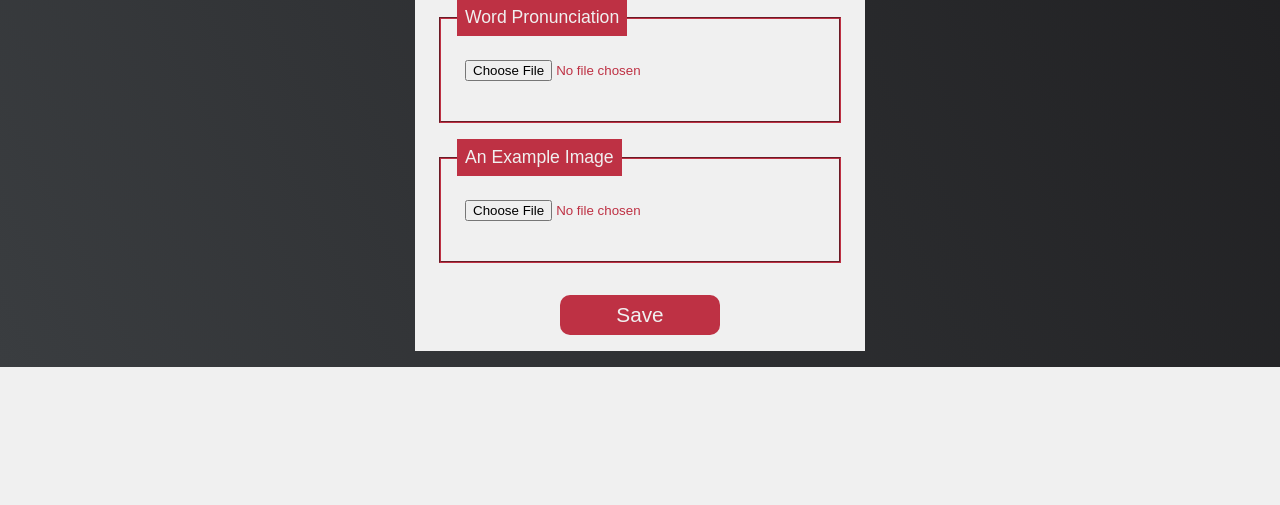
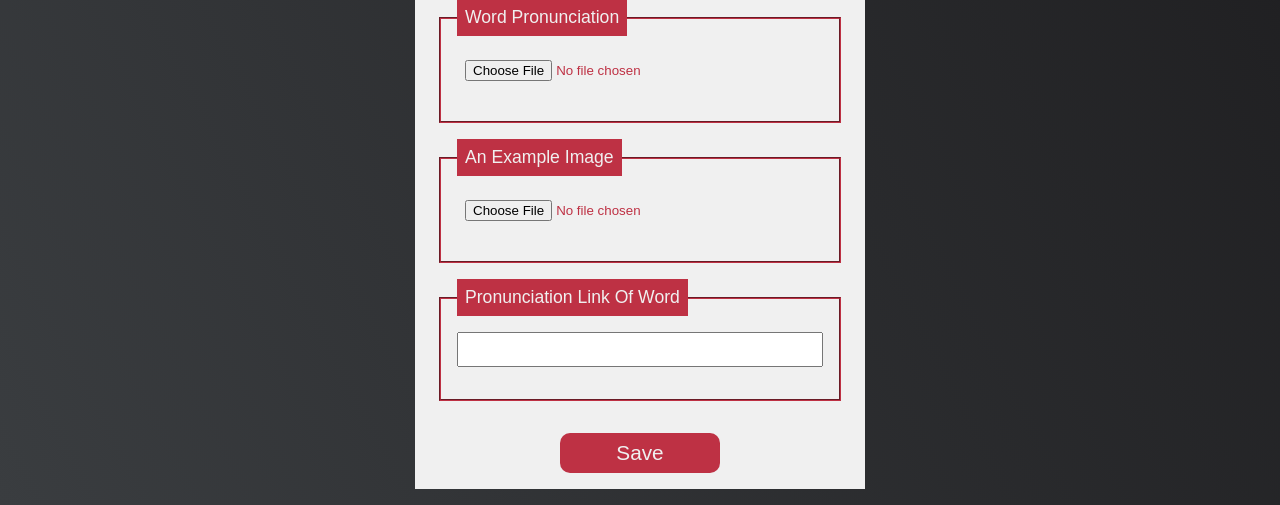
Before and after one commit to BenAwad95/english-words-dictionary, a Django app: page /new-store/create/ in a window 1280 px wide. Shown: the part 963-1468 px from the top of the page. Before the commit the page ends 1330 px from the top, so only its background shows below. Run offline with Django 3.2, Linux system fonts and the light colour scheme; some libraries are stand-ins or nearby versions.

Commit message:
get word pron from url was succssfully done

```diff
--- a/StoreWords/settings.py
+++ b/StoreWords/settings.py
@@ -23,10 +23,9 @@ BASE_DIR = os.path.dirname(os.path.dirname(os.path.abspath(__file__)))
 SECRET_KEY = '11&7w&a=_6uzsggn(haj6ag2nmi1i65-=cv!#06%l1f1cigfn#*$'
 
 # SECURITY WARNING: don't run with debug turned on in production!
-DEBUG = False
+DEBUG = True
 
 ALLOWED_HOSTS = [
-    'localhost'
 ]
 
 
--- a/theNewStore/models.py
+++ b/theNewStore/models.py
@@ -1,3 +1,5 @@
+from email.policy import default
+from tabnanny import verbose
 from django import urls
 from django.db import models
 from django.urls import reverse
@@ -40,6 +42,8 @@ class WordModel(models.Model):
     word_type = models.CharField(verbose_name='word type', max_length=10, default= NOUN,choices=WORD_TYPE_CHOICES, blank=False)
     word_image = models.ImageField(verbose_name='an example image', upload_to= image_file_path, blank=True, null=True)
     audio_file = models.FileField(verbose_name='word Pronunciation', upload_to= audio_file_path,max_length=100, blank=True, null=True, validators=[validate_audio_file])
+    # audio link field
+    pron_word_link = models.CharField(max_length=250, verbose_name='Pronunciation link of word', blank=True, null=True, default=None)
     # audio_sample = models.AudioField()
 
     # def clean(self):
--- a/theNewStore/templates/theNewStore/wordmodel_detail.html
+++ b/theNewStore/templates/theNewStore/wordmodel_detail.html
@@ -19,7 +19,7 @@
         <a href="{{ object.delete_url }}"><i class="fas fa-trash-alt" title="Delete"></i></a>
       </div>
       <h2 class="word_text">{{ object.word_text }} <small class="word_type">{{ object.get_word_type_display }}</small>
-      <audio src="{{object.audio_url}}" id="audio_src">
+      <audio src="{{object.pron_word_link}}" id="audio_src">
       </audio>
       <a id="play_audio" scr="{{object.audio_url}}" href="#" class="word-audio">
         {% if object.audio_url %}
--- a/theNewStore/views.py
+++ b/theNewStore/views.py
@@ -6,6 +6,7 @@ from django.contrib import messages
 from .models import WordModel, DefinitionsModel, ExampleModel
 from .forms import WordForm
 import random
+from .utlls import get_link_from_url
 # ? import prefetch due to handle the relented objects
 
 app_name = 'theNewStore'
@@ -70,15 +71,19 @@ class WordCreateView(CreateView):
     def form_valid(self, form):
         # print(form.cleaned_data)
         word_obj = form.instance
-        word_obj.save()
         cleaned_data = form.cleaned_data
         definitions = cleaned_data['definition'].split('-')
         examples = cleaned_data['example'].split('-')
+        pron_word_link = cleaned_data['pron_word_link']
+        word_pron_audio_link = get_link_from_url(pron_word_link)
+        word_obj.pron_word_link = word_pron_audio_link
+        word_obj.save()
         # create definition model for all in the list
         for definition in definitions:
             DefinitionsModel.objects.create(word=word_obj, definition_text=definition.strip())
         for example in examples:
             ExampleModel.objects.create(word=word_obj, example_text=example.strip())
+        print(cleaned_data)
         messages.success(self.request, f'The {word_obj.word_text} word was created successfully')
         return super().form_valid(form)
 
@@ -98,10 +103,13 @@ class WordUpdateView(UpdateView):
     def form_valid(self, form):
         # print(form.cleaned_data)
         word_obj = form.instance
-        word_obj.save()
         cleaned_data = form.cleaned_data
         definitions = cleaned_data['definition'].split('-')
         examples = cleaned_data['example'].split('-')
+        pron_word_link = cleaned_data['pron_word_link']
+        word_pron_audio_link = get_link_from_url(pron_word_link)
+        word_obj.pron_word_link = word_pron_audio_link
+        word_obj.save()
         # delete all the definitions and examples. I don't any way now to deal with update these data
         defs = word_obj.definitions.all()
         exas = word_obj.examples.all()
```
Also changed, not shown: theNewStore/utlls.py (added, +24 -0 lines), theNewStore/migrations/0010_wordmodel_pron_word_link.py (added).
